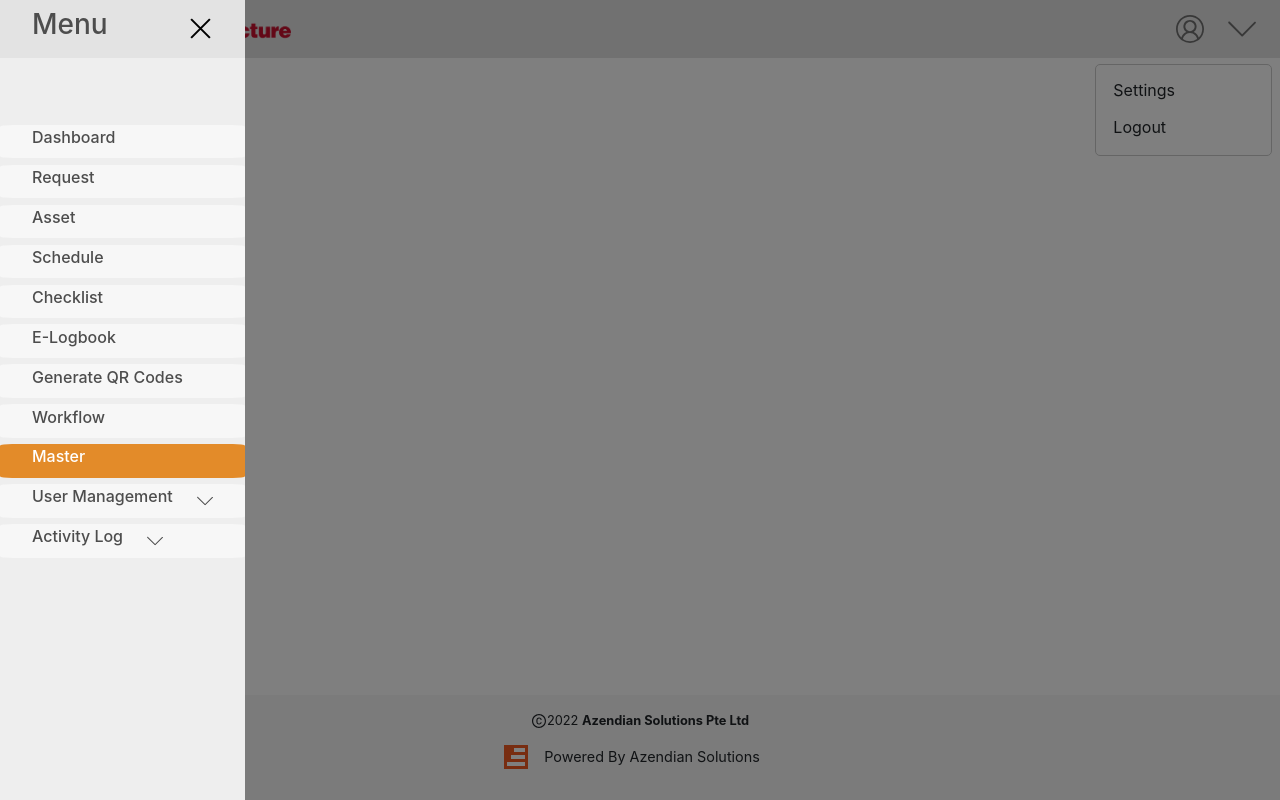
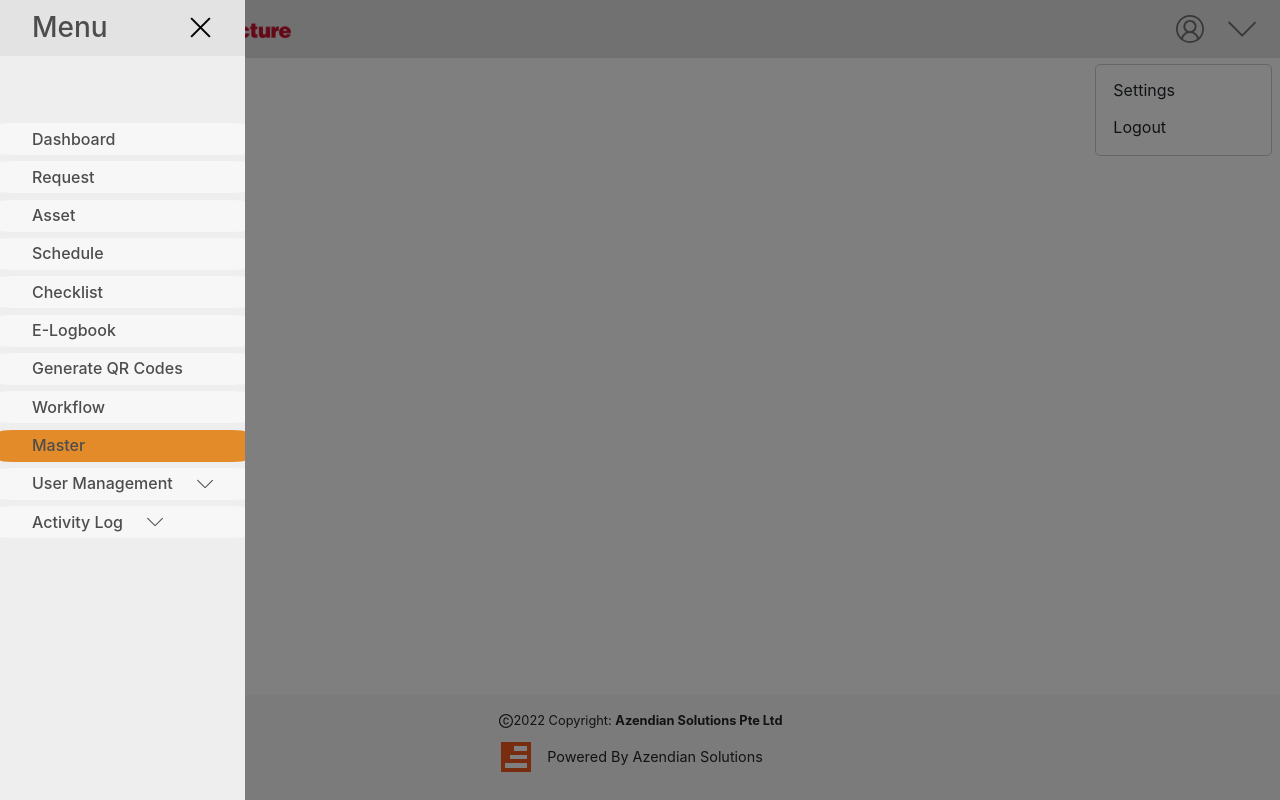
Before and after one commit to mikellez/keppelnext, a Next.js app: page /Master in a window 1280 px wide. Both pictures are taken after a click on the icon 29 px from the left and 29 px from the top of the page. Built offline with nearby package versions, Linux system fonts and the light colour scheme.

Commit message:
somelayout styling

```diff
--- a/components/Footer.tsx
+++ b/components/Footer.tsx
@@ -11,10 +11,10 @@ export default function Footer() {
         <footer className={styles.footerMain}>
             <div className={styles.footerLine}>
                     <AiOutlineCopyrightCircle />
-                    <p  className={styles.footerCopyrightText}>2022 <strong>Azendian Solutions Pte Ltd</strong></p>
+                    <p  className={styles.footerCopyrightText}>2022 Copyright: <strong>Azendian Solutions Pte Ltd</strong></p>
             </div>
             <div className={styles.footerLine}>
-                <AzendianLogo size="24" />
+                <AzendianLogo size="30" />
                 <p className={styles.footerLastText}>Powered By Azendian Solutions</p>
             </div>
         </footer>
--- a/components/NavBar/NavBar.tsx
+++ b/components/NavBar/NavBar.tsx
@@ -85,8 +85,8 @@ const NavBar= () => {
         return <Link href={item.path}
         key={item.name}
         className={styles.navItem}
-        style={{backgroundColor: item.selected ? "#E38B29" : "#f7f7f7", color: item.selected ? "#FFFFFF" : "#4D4D4D"}}>
-                <h6>{item.name}</h6>
+        style={{backgroundColor: item.selected ? "#E38B29" : "#f7f7f7"}}>
+                <h6 className={styles.navItemText}>{item.name}</h6>
             </Link>
     });
 
@@ -133,7 +133,7 @@ const NavBar= () => {
             <div className={styles.navMain} style={{display: navDisplay ? "block" : "none"}}>
                 <div className={styles.navItems}>
                     <div className={styles.navHead}>
-                        <h3>Menu</h3>
+                        <h3 className={styles.navItemText}>Menu</h3>
                         <GrClose onClick={displayNav} size={25} style={{color:"#4D4D4D", marginLeft: "auto"}} />
                     </div>
                     {navElement}
--- a/components/NavBar/NavDropdown.tsx
+++ b/components/NavBar/NavDropdown.tsx
@@ -26,7 +26,7 @@ function NavDropdown(props: NavDropdownInfo) {
     return (
         <div>
             <div className={styles.navItem} onClick={() => {setIsClicked(prev => !prev)}}>
-                <h6 className={styles.navDropdown}>{props.name}</h6>
+                <h6 className={styles.navItemText}>{props.name}</h6>
                 <SlArrowDown style={{color:"#4D4D4D", marginLeft: "1.5rem"}}/>
             </div>
             <div style={{display: isClicked ? "flex" : "none"}} className={styles.navDropdownItems}>
--- a/styles/Nav.module.css
+++ b/styles/Nav.module.css
@@ -33,6 +33,12 @@
 
 .navItem:hover {
     color: #dc3545;
+    cursor: pointer;
+}
+
+.navItemText {
+   margin: auto 0 auto 0;
+   padding: 0.2rem 0 0.2rem 0;
 }
 
 .overlay {
```
